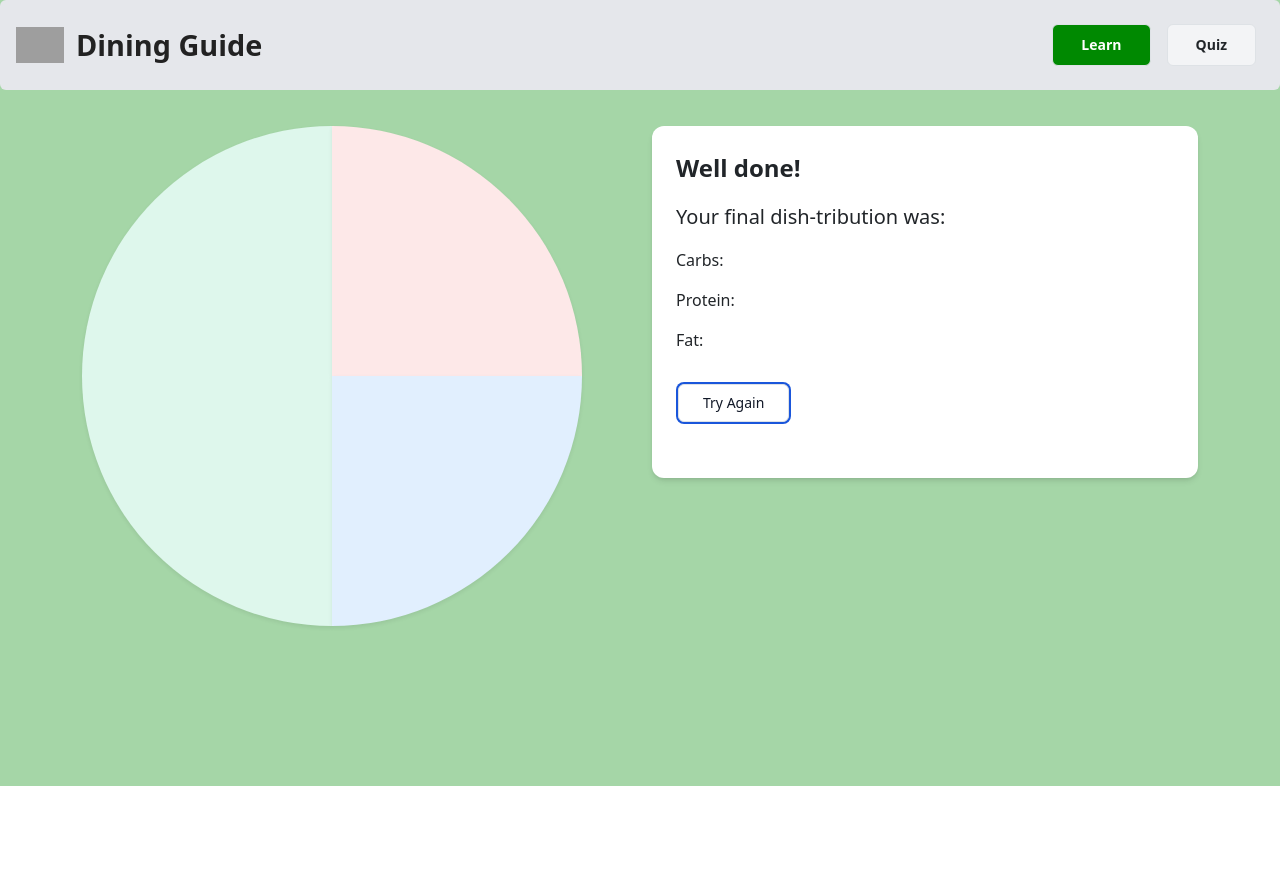
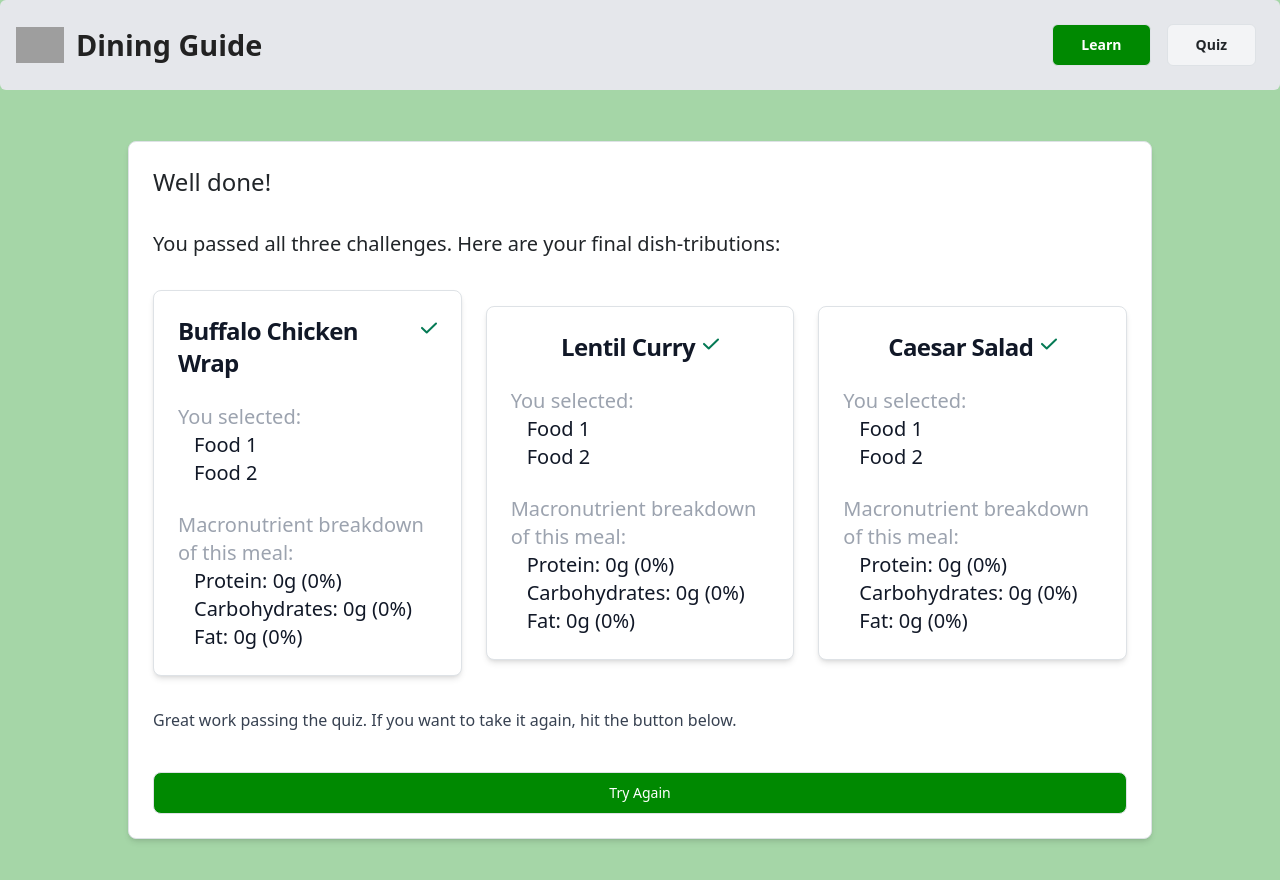
Before and after one commit to remembyr/UIDesignGroupProject, a React (Create React App) app in the folder columbia-dining-guide/: page /quiz/results in a window 1280 px wide. Shown: the top 880 px of the page. Before the commit the page ends 800 px from the top, so only its background shows below. Built offline with nearby package versions, Linux system fonts and the light colour scheme; grey boxes are pictures that could not be loaded.

Commit message:
Add UI for quiz summary page

```diff
--- a/columbia-dining-guide/src/components/QuizResults.tsx
+++ b/columbia-dining-guide/src/components/QuizResults.tsx
@@ -1,9 +1,6 @@
-/* eslint-disable tailwindcss/no-custom-classname */
 import { useModal } from "../contexts/ModalContext";
-import { Card, Button, Modal } from "flowbite-react";
+import { Card, Button, Modal, Spinner } from "flowbite-react";
 import React, { useState } from "react";
-import 'bootstrap/dist/css/bootstrap.css';
-import MacroPlate from "./Plate/MacroPlate";
 import {useNavigate} from "react-router-dom";
 
 interface Food {
@@ -15,86 +12,145 @@ export default function QuizResults() {
 
     const navigate = useNavigate();
     const { isModalOpen, setModalOpen } = useModal();
-    const [isLoading, setIsLoading] = useState(true);
+    const [isLoading, setIsLoading] = useState(false);
     const [foods, setFoods] = useState<Food[]>([]);
 
-    const [userChoices50Section, setUserChoices50Section] = useState<Food[]>([]);
-    const [userChoices25TopSection, setUserChoices25TopSection] = useState<Food[]>([]);
-    const [userChoices25BottomSection, setUserChoices25BottomSection] = useState<Food[]>([]);
+    return (
+        <>
+        <main className="flex min-h-screen items-center justify-center dark:bg-gray-800">
+          <Card className="max-w-5xl">
+            <h1 className="text-2xl">Well done!</h1>
+            <h2 className="text-xl">
+              You passed all three challenges. Here are your final dish-tributions:
+            </h2>
 
-    /* dropping onto plate */
+            {isLoading ? (
+              <div className="mb-2 flex items-center justify-between px-24">
+                <Spinner />
+                <Spinner />
+                <Spinner />{" "}
+              </div>
+            ) : (
+              <div className="mb-2 gap-4 flex items-center justify-between">
+              <Card
+                    className="max-w-md"
+                  >
+                    <div className="justify-center" style={{ display: "flex" }}>
+                      <div className="text-2xl font-bold tracking-tight text-gray-900 dark:text-white">
+                        Buffalo Chicken Wrap
+                      </div>
+                        <span style={{ paddingLeft: "3%", paddingTop: "2%" }}>
+                          <svg
+                            className="size-3.5 text-green-600 dark:text-blue-300 lg:size-4"
+                            aria-hidden="true"
+                            xmlns="http://www.w3.org/2000/svg"
+                            fill="none"
+                            viewBox="0 0 16 12"
+                          >
+                            <path
+                              stroke="currentColor"
+                              strokeLinecap="round"
+                              strokeLinejoin="round"
+                              strokeWidth="2"
+                              d="M1 5.917 5.724 10.5 15 1.5"
+                            />
+                          </svg>
+                        </span>
+                    </div>
+                    <div className="text-xl text-gray-400 font-medium">
+                        You selected:<br></br><span className="text-gray-900 pl-4">Food 1</span><br /><span className="text-gray-900 pl-4">Food 2</span>
+                    </div>
+                    <div className="text-xl text-gray-400 font-medium">
+                        Macronutrient breakdown of this meal:<br></br>
+                        <span className="text-gray-900 pl-4">Protein: 0g (0%)</span><br />
+                        <span className="text-gray-900 pl-4">Carbohydrates: 0g (0%)</span><br />
+                        <span className="text-gray-900 pl-4">Fat: 0g (0%)</span>
+                    </div>
+                  </Card>
+                  <Card
+                    className="max-w-md"
+                  >
+                    <div className="justify-center" style={{ display: "flex" }}>
+                      <div className="text-2xl font-bold tracking-tight text-gray-900 dark:text-white">
+                        Lentil Curry
+                      </div>
+                        <span style={{ paddingLeft: "3%", paddingTop: "2%" }}>
+                          <svg
+                            className="size-3.5 text-green-600 dark:text-blue-300 lg:size-4"
+                            aria-hidden="true"
+                            xmlns="http://www.w3.org/2000/svg"
+                            fill="none"
+                            viewBox="0 0 16 12"
+                          >
+                            <path
+                              stroke="currentColor"
+                              strokeLinecap="round"
+                              strokeLinejoin="round"
+                              strokeWidth="2"
+                              d="M1 5.917 5.724 10.5 15 1.5"
+                            />
+                          </svg>
+                        </span>
+                    </div>
+                    <div className="text-xl text-gray-400 font-medium">
+                        You selected:<br></br><span className="text-gray-900 pl-4">Food 1</span><br /><span className="text-gray-900 pl-4">Food 2</span>
+                    </div>
+                    <div className="text-xl text-gray-400 font-medium">
+                        Macronutrient breakdown of this meal:<br></br>
+                        <span className="text-gray-900 pl-4">Protein: 0g (0%)</span><br />
+                        <span className="text-gray-900 pl-4">Carbohydrates: 0g (0%)</span><br />
+                        <span className="text-gray-900 pl-4">Fat: 0g (0%)</span>
+                    </div>
+                  </Card>
+                  <Card
+                    className="max-w-md"
+                  >
+                    <div className="justify-center" style={{ display: "flex" }}>
+                      <div className="text-2xl font-bold tracking-tight text-gray-900 dark:text-white">
+                        Caesar Salad
+                      </div>
+                        <span style={{ paddingLeft: "3%", paddingTop: "2%" }}>
+                          <svg
+                            className="size-3.5 text-green-600 dark:text-blue-300 lg:size-4"
+                            aria-hidden="true"
+                            xmlns="http://www.w3.org/2000/svg"
+                            fill="none"
+                            viewBox="0 0 16 12"
+                          >
+                            <path
+                              stroke="currentColor"
+                              strokeLinecap="round"
+                              strokeLinejoin="round"
+                              strokeWidth="2"
+                              d="M1 5.917 5.724 10.5 15 1.5"
+                            />
+                          </svg>
+                        </span>
+                    </div>
+                    <div className="text-xl text-gray-400 font-medium">
+                        You selected:<br></br><span className="text-gray-900 pl-4">Food 1</span><br /><span className="text-gray-900 pl-4">Food 2</span>
+                    </div>
+                    <div className="text-xl text-gray-400 font-medium">
+                        Macronutrient breakdown of this meal:<br></br>
+                        <span className="text-gray-900 pl-4">Protein: 0g (0%)</span><br />
+                        <span className="text-gray-900 pl-4">Carbohydrates: 0g (0%)</span><br />
+                        <span className="text-gray-900 pl-4">Fat: 0g (0%)</span>
+                    </div>
+                  </Card>
 
-    const handleDrop50 = (event: React.DragEvent<HTMLDivElement>) => {
-        // no-op
-    };
-
-    const handleDrop25Top = (event: React.DragEvent<HTMLDivElement>) => {
-        // no-op
-
-    };
-
-    const handleDrop25Bottom = (event: React.DragEvent<HTMLDivElement>) => {
-        // no-op
-    };
-
-    const removeFromPlate50 = (food: string) => {
-        // no-op
-    };
-
-    const removeFromPlate25Top = (food: string) => {
-        // no-op
-    };
-
-    const removeFromPlate25Bottom = (food: string) => {
-        // no-op
-    };
-
-    const reenterQuiz = () => {
-        navigate("../quiz")
-    }
-
-    return (
-        <div className="container">
-            <div className="row">
-                <div className="col-md-6">
-
-                    <div className="my-9 mb-[10rem]">
-                        <MacroPlate
-                            onDrop50={handleDrop50}
-                            onDrop25Top={handleDrop25Top}
-                            onDrop25Bottom={handleDrop25Bottom}
-
-                            macro="Carb"
-
-                            food50={userChoices50Section}
-                            food25_1={userChoices25TopSection}
-                            food25_2={userChoices25BottomSection}
-
-                            removeFromPlate50={removeFromPlate50}
-                            removeFromPlate25Top={removeFromPlate25Top}
-                            removeFromPlate25Bottom={removeFromPlate25Bottom}
-                        />
-
-                    </div>
-
-
-                </div>
-                <div className="col-md-6">
-                    <div className="my-9 bg-white shadow-md p-6 rounded-xl">
-                        <p className="text-[1.5rem] font-semibold">Well done!</p>
-
-                        <p className="text-[1.25rem]">Your final dish-tribution was:</p>
-
-                        <p id="carbs-results">Carbs: </p>
-                        <p id="protein-results">Protein: </p>
-                        <p id="fat-results">Fat: </p>
-
-                        <Button color={"blue"} onClick={reenterQuiz} className="font-normal my-[1.875rem]" outline>Try Again</Button>
-                    </div>
-
-                </div>
-
-            </div>
-        </div>
+              </div>
+            )}
+            <p className="font-normal text-gray-700">
+              Great work passing the quiz. If you want to take it again, hit the button below.
+            </p>
+              <Button
+                onClick={() => {setModalOpen(false); navigate("../quiz");}}
+                style={{ backgroundColor: "#008901" }}
+              >
+                Try Again
+              </Button>
+          </Card>
+        </main>
+      </>
     )
 }
```
